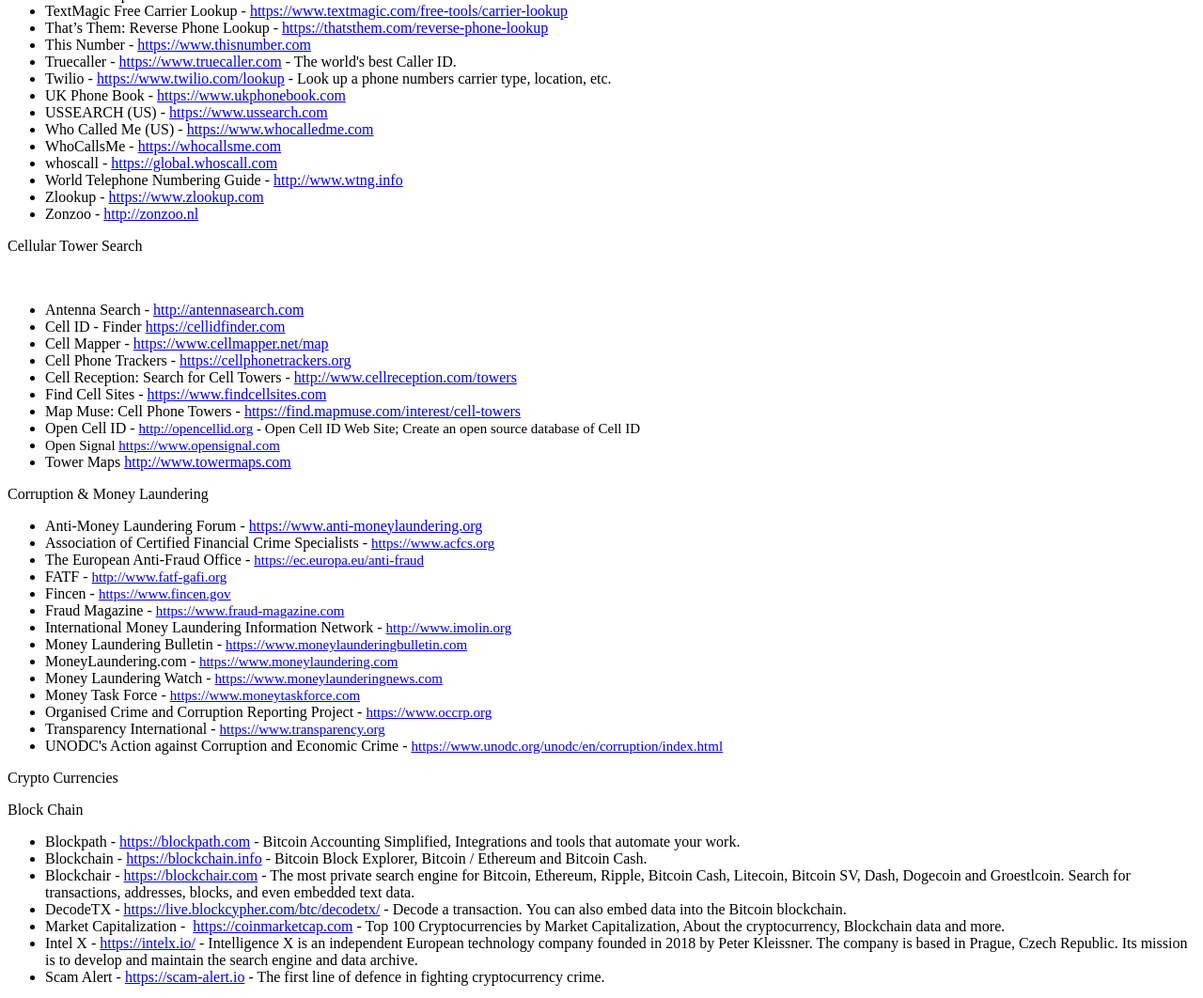
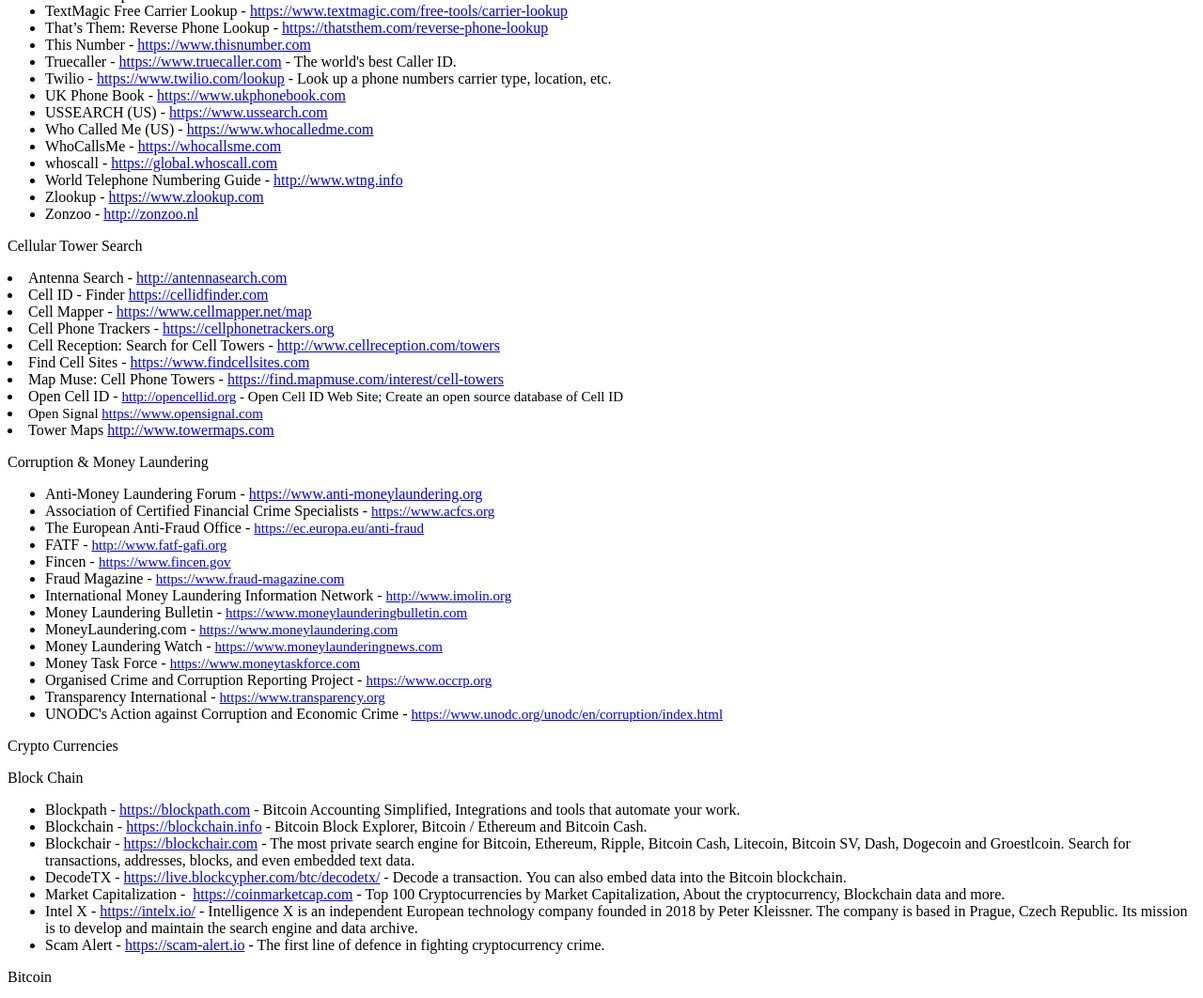
Before and after one commit to b345ty/b345ty.github.io, a plain HTML site: page index.html in a window 1280 px wide. Shown: the part 2332-3394 px from the top of the page at 94% size. Drawn offline with Linux system fonts and the light colour scheme.

Commit message:
Update index.html

```diff
--- a/index.html
+++ b/index.html
@@ -131,8 +131,6 @@
 <li>Zonzoo - <a href="http://zonzoo.nl">http://zonzoo.nl</a> &nbsp;&nbsp;</li>
 </ul>
 <p>Cellular Tower Search</p>
-<p>&nbsp;</p>
-<ul type="disc">
 <li>Antenna Search - <a href="http://antennasearch.com">http://antennasearch.com</a></li>
 <li>Cell ID - Finder <a href="https://cellidfinder.com">https://cellidfinder.com</a></li>
 <li>Cell Mapper - <a href="https://www.cellmapper.net/map">https://www.cellmapper.net/map</a></li>
```
